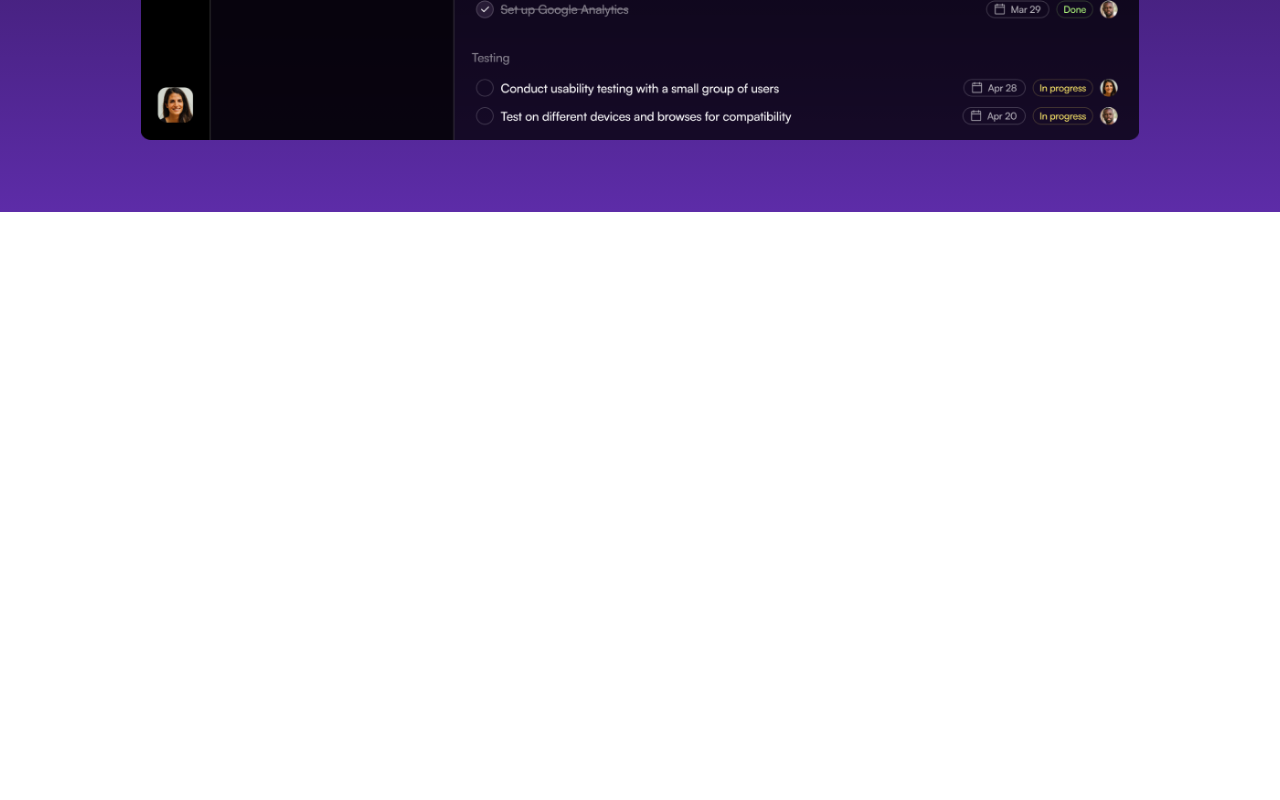
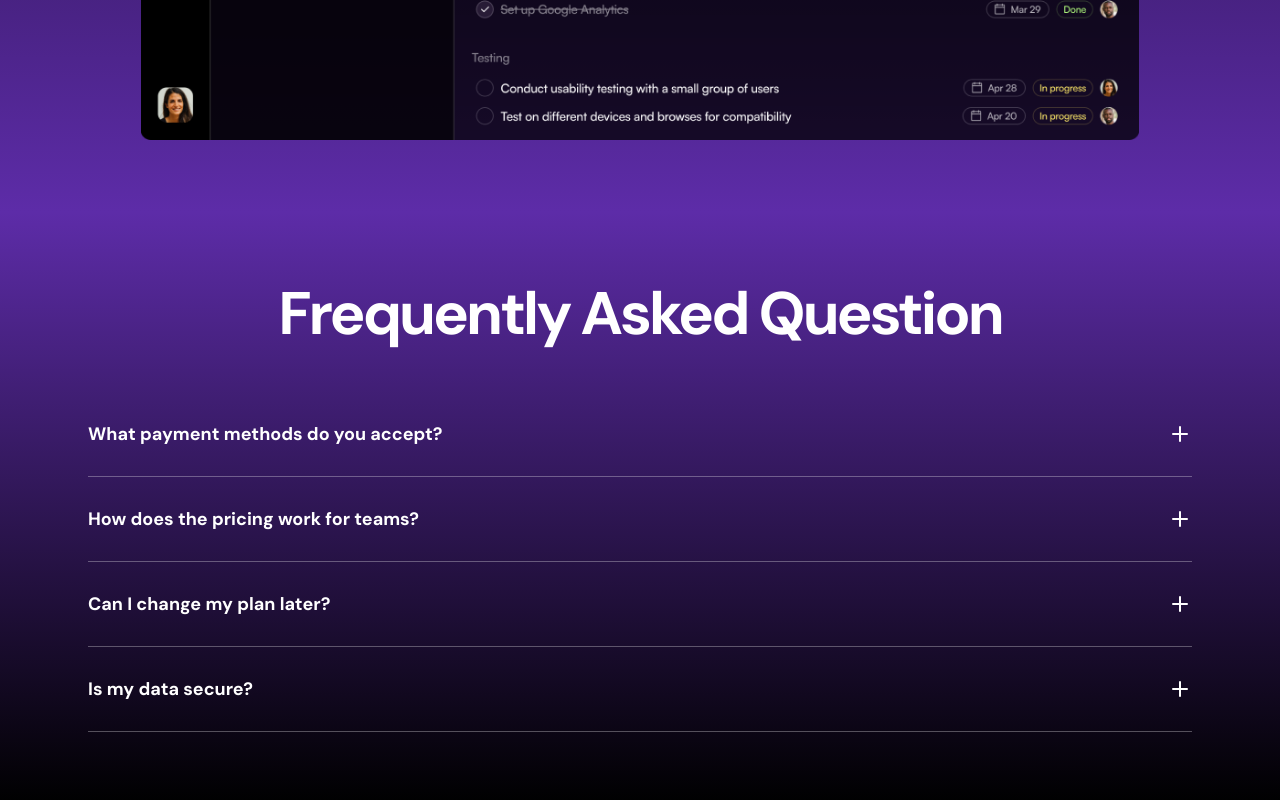
Before and after one commit to AsifAhmedSahil/Dark-Theme-SaaS-Landing-Page-Design---Next-Js---Tailwind---Framer-motion---Typescript, a Next.js app: page / in a window 1280 px wide. Shown: the part 2628-3428 px from the top of the page. Before the commit the page ends 2840 px from the top, so only its background shows below. Built offline with nearby package versions, Linux system fonts and the light colour scheme.

Commit message:
faq section

```diff
--- a/src/components/FAQs.tsx
+++ b/src/components/FAQs.tsx
@@ -1,3 +1,5 @@
+import PlusIcon from "../assets/icons/plus.svg";
+
 const items = [
   {
     question: "What payment methods do you accept?",
@@ -21,6 +23,27 @@ const items = [
   },
 ];
 
+
+
 export const FAQs = () => {
-  return null;
+  return (
+    <div className="bg-black text-white bg-gradient-to-b from-[#5D2CA8] to-black p-[72px]">
+      <div className="container">
+        <h2 className="text-center text-5xl sm:text-6xl font-bold tracking-tighter">Frequently Asked Question</h2>
+        <div className="mt-12">
+          {items.map((item, index) => (
+            <div key={index} className="py-7 border-b border-white/30">
+              <div className="flex  items-center   ">
+                <span className="flex-1 text-lg font-bold">{item.question}</span>
+                <PlusIcon/>
+              </div>
+              <div className="hidden">
+                {item.answer}
+              </div>
+            </div>
+          ))}
+        </div>
+      </div>
+    </div>
+  );
 };
```
